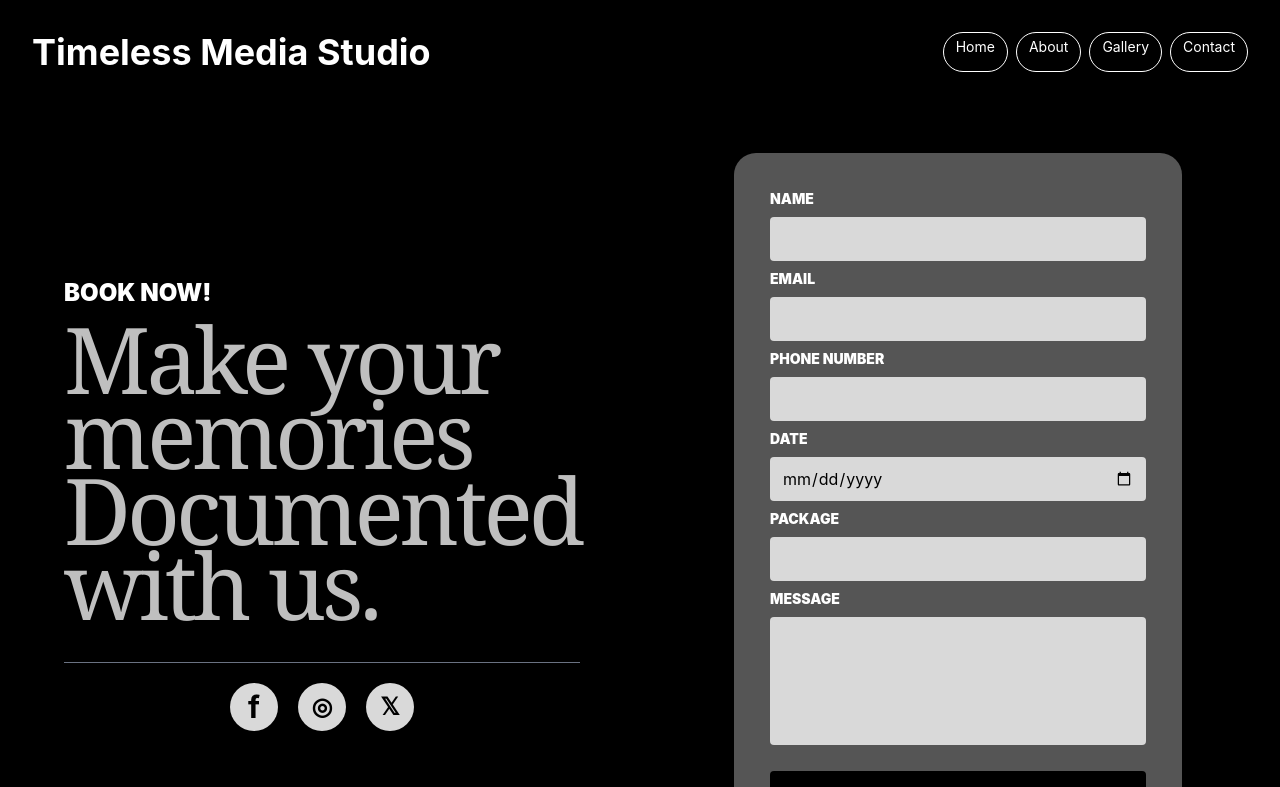
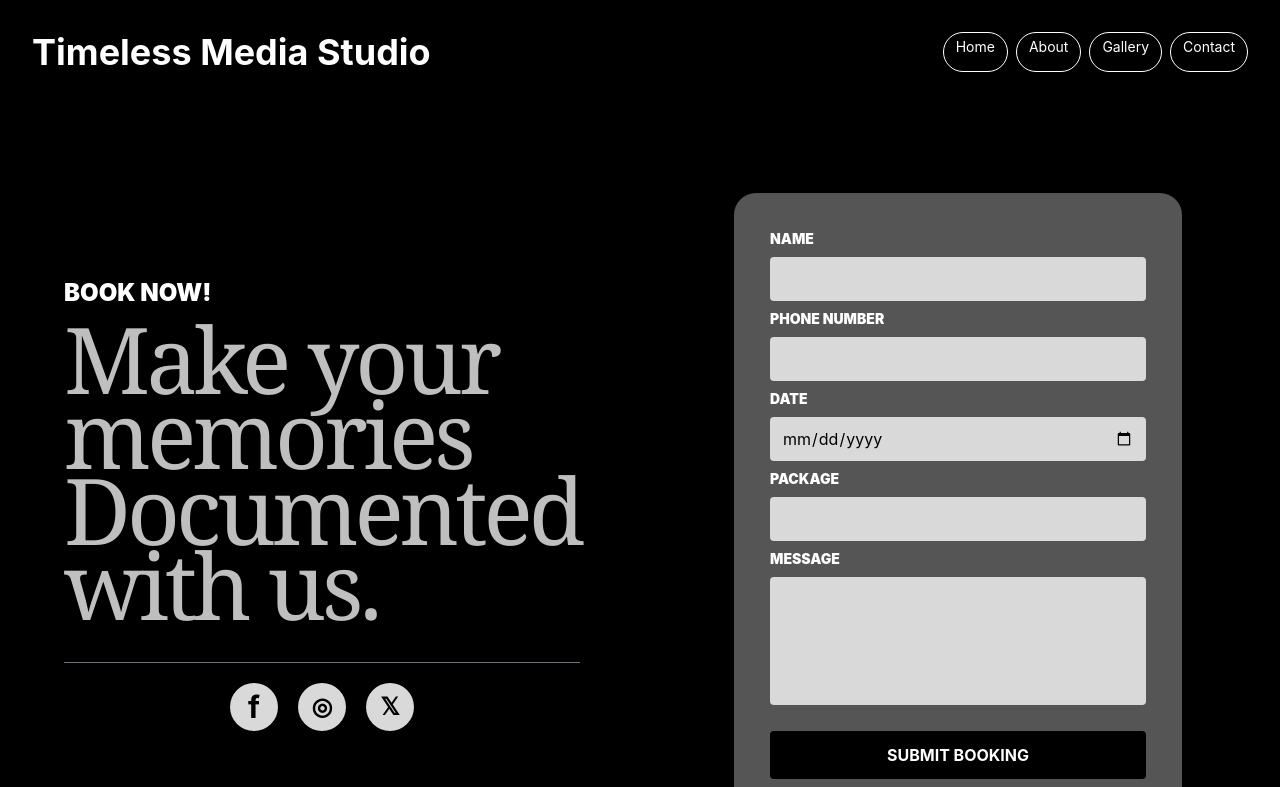
Before and after one commit to eringz/timeless-media-studio, a Next.js app: page /contact in a window 1280 px wide. Shown: the top 787 px of the page. Built offline with nearby package versions, Linux system fonts and the light colour scheme.

Commit message:
Update page.tsx

```diff
--- a/app/contact/page.tsx
+++ b/app/contact/page.tsx
@@ -111,17 +111,6 @@ export default function BookingForm() {
             className="w-full h-11 rounded bg-[#d9d9d9] text-black px-3 mb-2 outline-none"
           />
 
-          <label className="block text-sm font-black mb-2">
-            EMAIL
-          </label>
-          <input
-            name="email"
-            type="email"
-            value={form.email}
-            onChange={handleChange}
-            required
-            className="w-full h-11 rounded bg-[#d9d9d9] text-black px-3 mb-2 outline-none"
-          />
 
           <label className="block text-sm font-black mb-2">
             PHONE NUMBER
```
